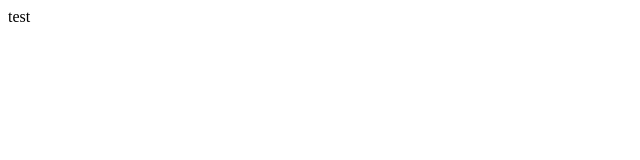
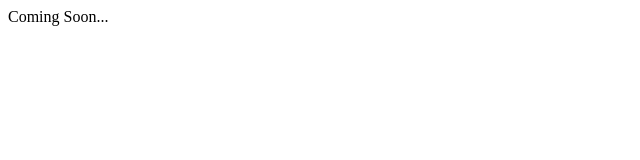
Before and after one commit to covidrobot/covidrobot.github.io, a plain HTML site: page index.html in a window 1280 px wide. Shown: the full height of the page, 0-640 px from the left. Drawn offline with Linux system fonts and the light colour scheme.

Commit message:
Update index.html

```diff
--- a/index.html
+++ b/index.html
@@ -1,5 +1,5 @@
 <html>
 
-  <p>test</p>
+  <p>Coming Soon...</p>
 
 </html>
```
